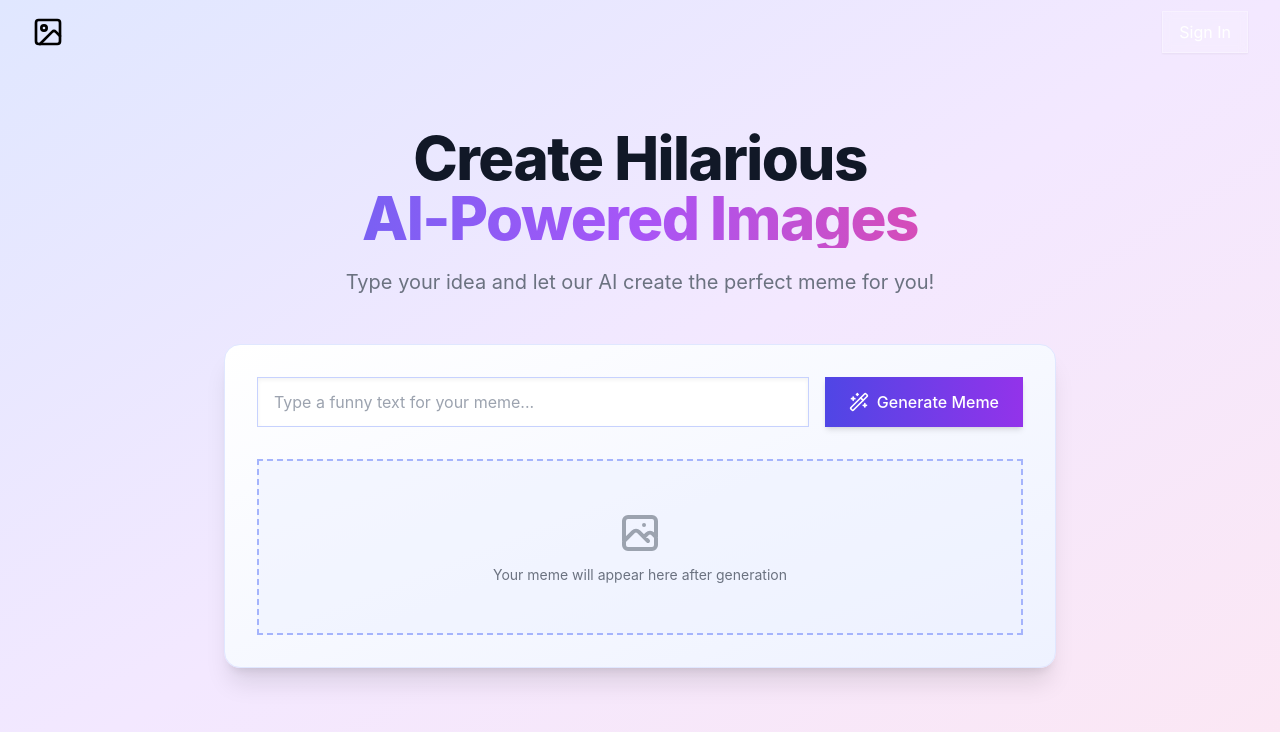
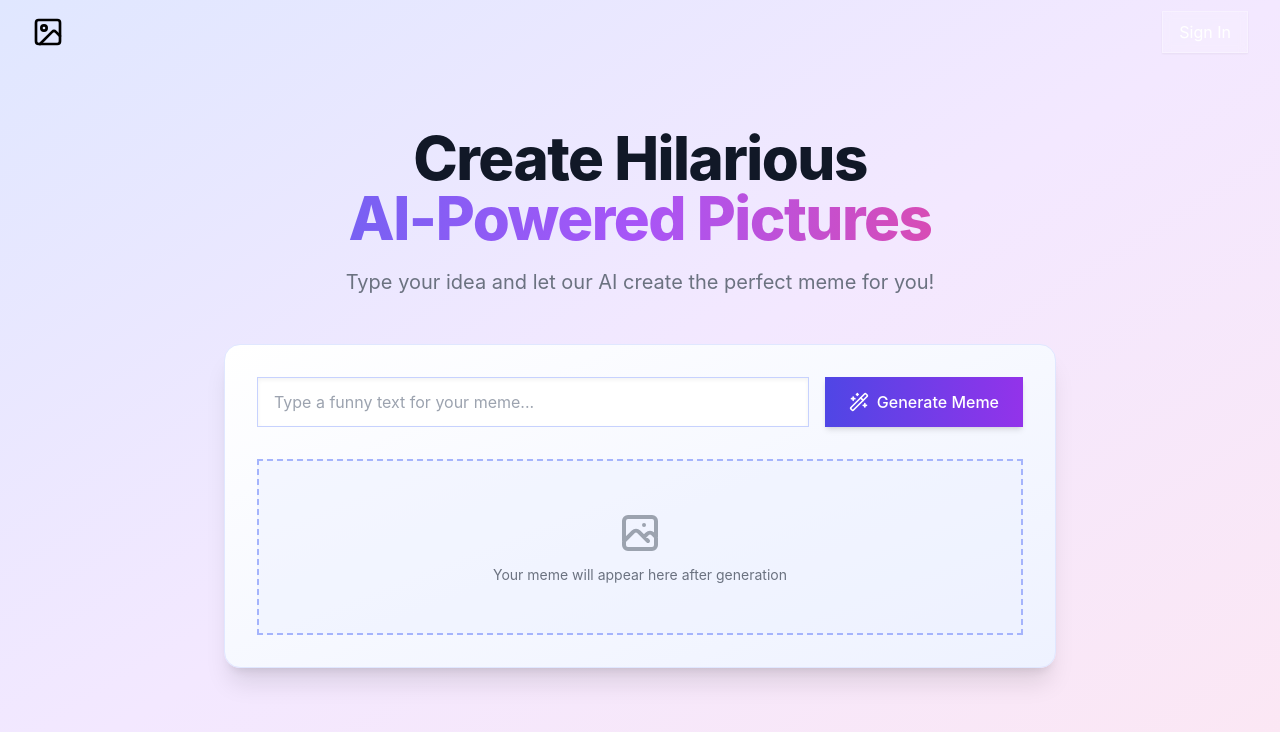
Before and after one commit to Lijcoesh/AiMemeGeneratorFrontend, a React (Create React App) app: page / in a window 1280 px wide. Shown: the top 732 px of the page. Built offline with nearby package versions, Linux system fonts and the light colour scheme.

Commit message:
text aanpassing 2

```diff
--- a/src/components/MemeGenerator.tsx
+++ b/src/components/MemeGenerator.tsx
@@ -39,7 +39,7 @@ const MemeGenerator = () => {
         <h1 className="text-3xl sm:text-4xl font-extrabold tracking-tight text-gray-900 sm:text-5xl md:text-6xl">
           <span className="block">Create Hilarious</span>
           <span className="block bg-gradient-to-r from-indigo-500 via-purple-500 to-pink-500 bg-clip-text text-transparent">
-            AI-Powered Images
+            AI-Powered Pictures
           </span>
         </h1>
         <p className="mt-3 max-w-md mx-auto text-base text-gray-500 sm:text-lg md:mt-5 md:text-xl md:max-w-3xl">
```
